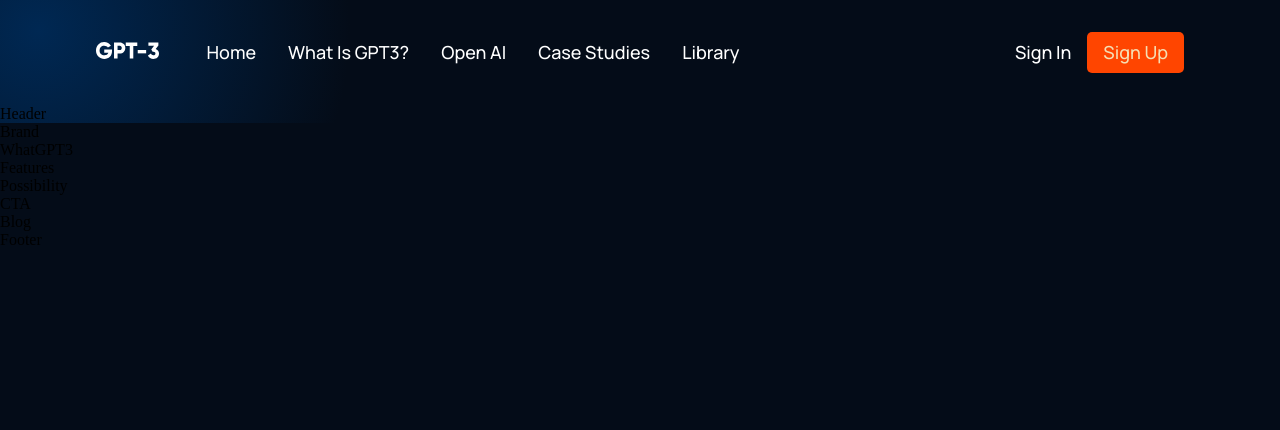
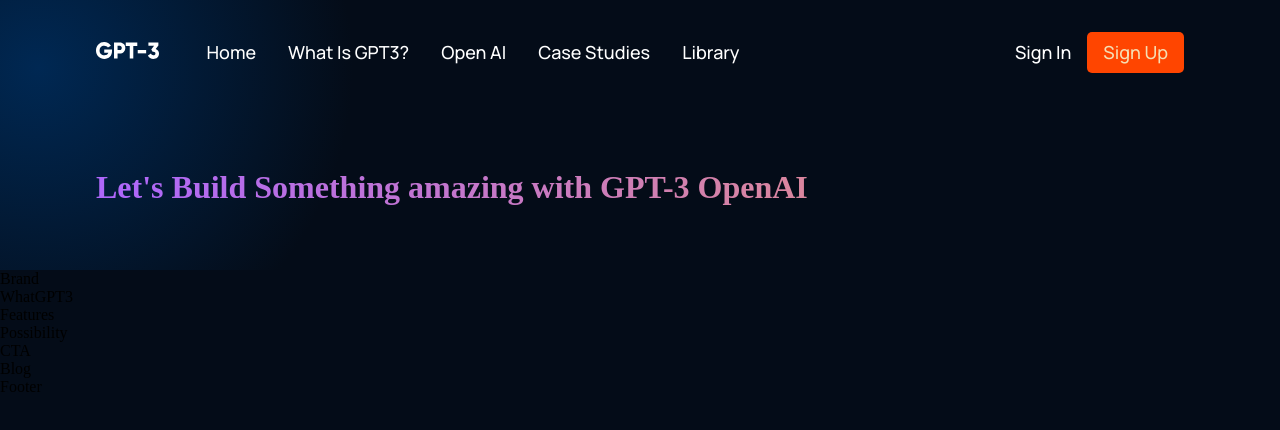
Before and after one commit to emmaguty/moderno, a React (Create React App) app: page / in a window 1280 px wide. Shown: the top 430 px of the page. Built offline with nearby package versions, Linux system fonts and the light colour scheme.

Commit message:
Se corrigio un var de los estilos que no regresaba el color

```diff
--- a/src/App.css
+++ b/src/App.css
@@ -37,7 +37,7 @@ a {
 }
 
 .gradient__text {
-    background:var(--gradiant-text);
+    background:var(--gradient-text);
     background-clip: text;
     -webkit-background-clop: text;
     -webkit-text-fill-color: transparent;
--- a/src/containers/header/Header.jsx
+++ b/src/containers/header/Header.jsx
@@ -3,7 +3,14 @@ import './header.css';
 
 const Header = () => {
   return (
-    <div>Header</div>
+    <div className='gpt3__header section__padding' id="home">
+      <div className='gpt3__header-content'>
+        <h1 className="gradient__text">Let&apos;s Build Something amazing with GPT-3 OpenAI</h1>
+          <div className='gpt3__header-content__input'>
+
+          </div>
+      </div>
+    </div>
   )
 }
 
```
